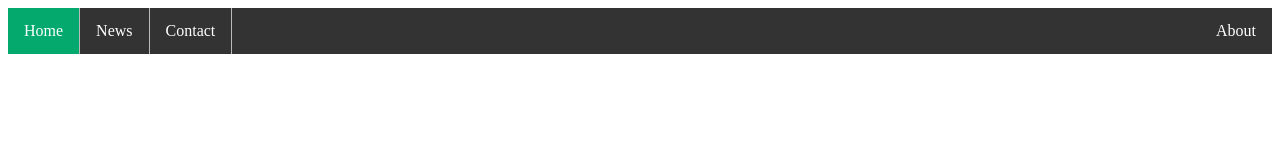
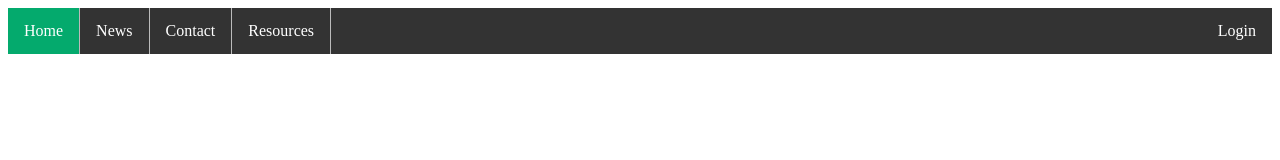
Before and after one commit to MrBarker47/PerScholas, a plain HTML site: page HTML_CSS/NavBarExample/index.html in a window 1280 px wide. Drawn offline with Linux system fonts and the light colour scheme.

Commit message:
Update files

```diff
--- a/HTML_CSS/NavBarExample/index.html
+++ b/HTML_CSS/NavBarExample/index.html
@@ -11,7 +11,11 @@
         <li><a class="active" href="#home">Home</a></li>
         <li><a href="#news">News</a></li>
         <li><a href="#contact">Contact</a></li>
-        <li style="float:right"><a href="#about">About</a></li>
+        <li><a href="#resources">Resources</a></li>
+        <li style="float:right"><a href="#Login">Login</a>
+
+        </li>
+
     </ul>
-</body>
+  </body>
 </html>
```
Also changed, not shown: HTML_CSS/NavBarExample/index.css (line endings or trailing spaces).
